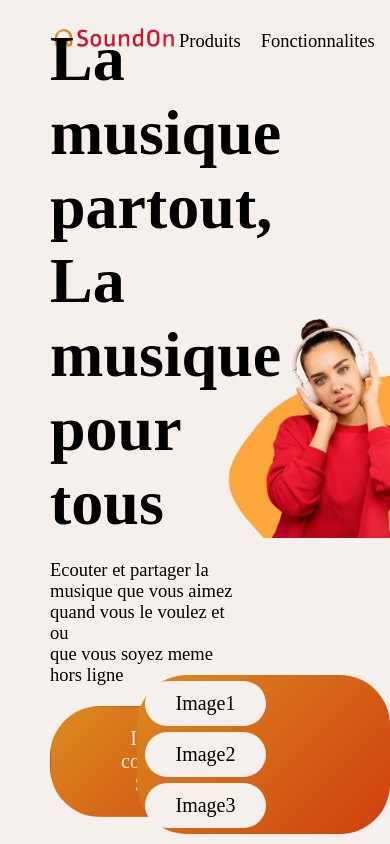
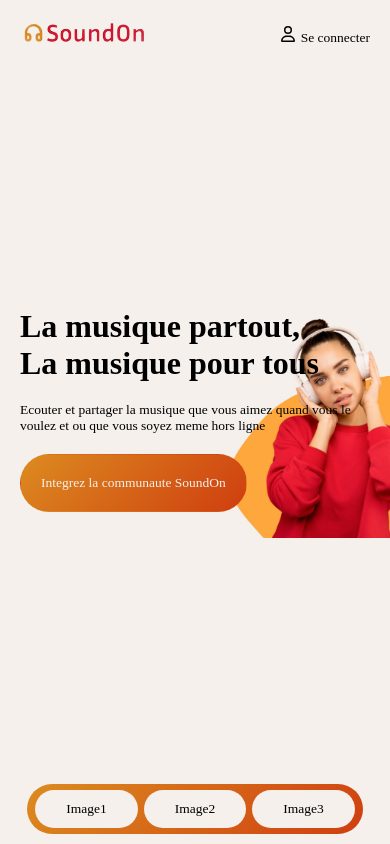
Before and after one commit to MbiamouRichy/soundon, an Angular app: page / in a window 390 px wide. Built offline with nearby package versions, Linux system fonts and the light colour scheme.

Commit message:
fin du projet

```diff
--- a/src/app/app.component.css
+++ b/src/app/app.component.css
@@ -105,8 +105,15 @@ button{
 nav{
   position: fixed;
   bottom: 10px;
-  left: 35%;
-  width: auto;
+  left: 0;
+  width: 100%;
+  display: flex;
+  flex-direction: row;
+  align-items: center;
+  justify-content: center;
+
+}
+.div_image{
   background-image: linear-gradient(135deg, rgb(220, 139, 32), rgb(207, 62, 15));
   border-radius: 50px;
   padding: 3px 5px;
@@ -117,3 +124,55 @@ nav button{
   padding: 10px 30px;
   margin: 3px;
 }
+
+/*-------------------- responsive -----------------*/
+@media only screen and (max-width: 1024px) {
+  .titre{
+    font-size: 3rem;
+  }
+}
+@media only screen and (max-width: 870px){
+  button{
+    padding: 20px 50px;
+  }
+  .nav_texte .nav_link, .se_connecter, .texte, button {
+    font-size: 15.5px;
+    font-weight: 500;
+  }
+  .div_main div{
+    width: 100%;
+  }
+}
+@media only screen and (max-width: 768px) {
+  .nav_texte ul{
+    display: none;
+  }
+}
+@media only screen and (max-width: 456px) {
+  header, .div_main{
+    padding: 20px;
+  }
+  .titre{
+    font-size: 2rem;
+  }
+  button{
+    padding: 20px 20px;
+  }
+  .nav_texte .nav_link, .se_connecter, .texte, button {
+    font-size: 13.5px;
+  }
+}
+@media only screen and (max-width: 364px) {
+  .titre{
+    font-size: 2rem;
+  }
+  button{
+    padding: 10px 10px;
+  }
+  .nav_texte .nav_link, .se_connecter, .texte{
+    font-size: 15.5px;
+  }
+  nav button{
+    padding: 5px 5px;
+  }
+}
--- a/src/app/app.component.html
+++ b/src/app/app.component.html
@@ -26,10 +26,12 @@
      <button>Integrez la communaute SoundOn</button>
    </div>
   </div>
+
   <img class="bg" src="assets/D00qO4pA.jpg" alt="image1">
 </main>
+<!--- modif de l'image --->
 <nav>
-  <div class="image">
+  <div class="div_image">
     <button id="1" class="btn_image1">Image1</button>
     <button id="2" class="btn_image1">Image2</button>
     <button id="3" class="btn_image1">Image3</button>
--- a/src/app/app.component.ts
+++ b/src/app/app.component.ts
@@ -7,4 +7,29 @@ import { Component } from '@angular/core';
 })
 export class AppComponent {
   title = 'soundon';
+  ngOnInit(){
+    let btn_image1 = document.querySelectorAll('nav .div_image .btn_image1');
+    btn_image1.forEach(img => img.addEventListener('click', () =>{
+      let i = img.id;
+      let bg = document.querySelector('.bg');
+      // @ts-ignore
+      let chg = bg.getAttribute("src");
+
+      if (i == "1"){
+        chg = "assets/D00qO4pA.jpg"
+      }else
+      if(i == "2"){
+        chg = "assets/JAAVOt48.jpg"
+      }else {
+        chg = "assets/N8LsPSeF.jpg"
+      }
+      // @ts-ignore
+      bg.setAttribute("src", chg)
+    }))
+    if (document.body.offsetWidth < 1024){
+     let br = document.querySelector('.texte br')
+      // @ts-ignore
+      br.style.display='none'
+    }
+  }
 }
```
